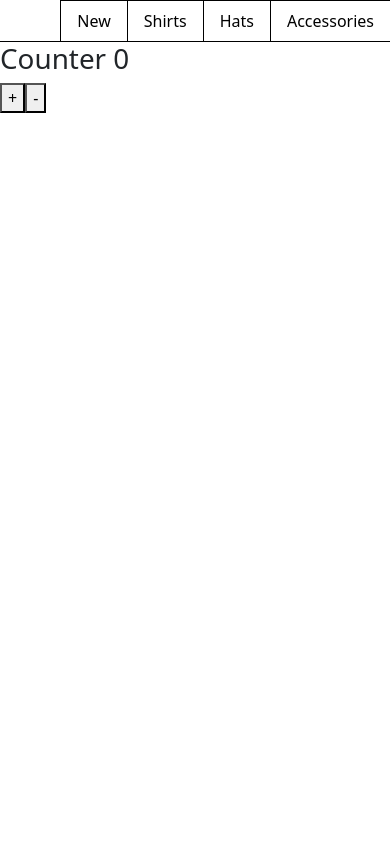
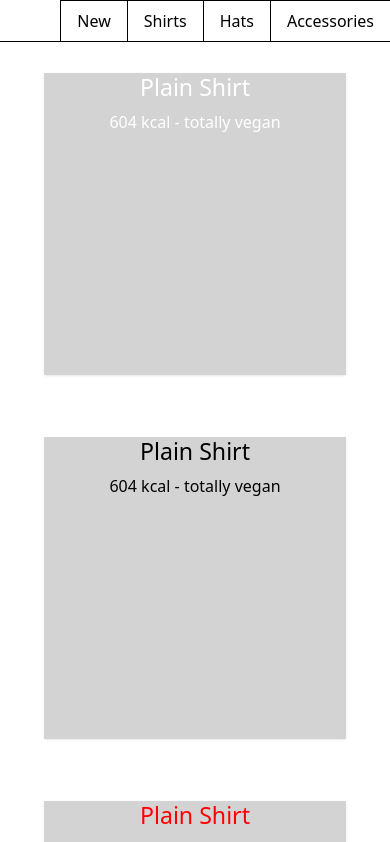
Before and after one commit to Jaredsimonelli/mock-online-shop-react, a React (Create React App) app: page / in a window 390 px wide. Shown: the top 842 px of the page. Built offline with nearby package versions, Linux system fonts and the light colour scheme.

Commit message:
grid responsivness

```diff
--- a/package.json
+++ b/package.json
@@ -7,6 +7,7 @@
     "@testing-library/react": "^11.2.7",
     "@testing-library/user-event": "^12.8.3",
     "bootstrap": "^5.0.2",
+    "font-awesome": "^4.7.0",
     "jquery": "^3.6.0",
     "react": "^17.0.2",
     "react-dom": "^17.0.2",
--- a/src/App.js
+++ b/src/App.js
@@ -8,6 +8,9 @@ import Nav from './components/Nav'
 import Accessories from './components/Accessories'
 import Hats from './components/Hats'
 import Shirts from './components/Shirts'
+import Grid from './components/Grid'
+
+import { shirtList } from './constants/consts'
 
 
 function App() {
@@ -25,11 +28,12 @@ function App() {
                     exact
                     render={(props) => (
                         <>
-                            <h1>Counter {counter}</h1>
-                            <button onClick={() => dispatch(increment(5))}>+</button>
-                            <button onClick={() => dispatch(decrement())}>-</button>
+                            <Grid items={shirtList} />
+                            {/* <h1>Counter {counter}</h1> */}
+                            {/* <button onClick={() => dispatch(increment(5))}>+</button> */}
+                            {/* <button onClick={() => dispatch(decrement())}>-</button> */}
 
-                            {isLogged ? <h3>Need to log in to see this info</h3> : ''}
+                            {/* {isLogged ? <h3>Need to log in to see this info</h3> : ''} */}
                         </>
                     )} />
                 <Route path='/shirts' component={Shirts} />
--- /dev/null
+++ b/src/components/Grid.js
@@ -0,0 +1,26 @@
+import { useLocation } from 'react-router-dom'
+
+const Grid = ({ items }) => {
+    //const location = useLocation()
+
+    return (
+        <div className="container">
+            <div className="grid">
+                {
+                    items.map(item =>
+                        < div className="box-wrapper" style={{ color: item.color }} value={item} >
+                            <div className="box">
+                                <h3>{item.name}</h3>
+                                <p> 604 kcal - totally vegan </p>
+                            </div>
+                        </div>)
+                }
+
+            </div>
+        </div>
+
+
+    )
+}
+
+export default Grid
--- a/src/components/Nav.js
+++ b/src/components/Nav.js
@@ -2,7 +2,9 @@ import { Link } from 'react-router-dom'
 
 const Nav = () => {
     return (
+        <>
             <ul id="navbar" className="nav justify-content-end" >
+
                 <li className="nav-item">
                     <Link to="/" className="nav-link" id="new">New</Link>
                 </li >
@@ -19,6 +21,7 @@ const Nav = () => {
                     <Link to="/accessories" className="nav-link" id="accessories">Accessories</Link>
                 </li >
             </ul >
+        </>
     )
 }
 
--- /dev/null
+++ b/src/constants/consts.js
@@ -0,0 +1,45 @@
+export const shirtList = [
+    {
+        name: 'Plain Shirt',
+        type: 'shirts',
+        color: 'White',
+        icon: 'tshirt',
+        sizes: ['xs', 'sm', 'md', 'lg', 'xl'],
+        msg: '',
+    },
+    {
+        name: 'Plain Shirt',
+        type: 'shirts',
+        color: 'Black',
+        icon: 'tshirt',
+        sizes: ['xs', 'sm', 'md', 'lg', 'xl'],
+        msg: '',
+    },
+    {
+        name: 'Plain Shirt',
+        type: 'shirts',
+        color: 'Red',
+        icon: 'tshirt',
+        sizes: ['xs', 'sm', 'md', 'lg', 'xl'],
+        msg: '',
+    },
+    {
+        name: 'Plain Shirt',
+        type: 'shirts',
+        color: 'Blue',
+        icon: 'tshirt',
+        sizes: ['xs', 'sm', 'md', 'lg', 'xl'],
+        msg: '',
+    }
+];
+
+export const hatList = [
+    {
+        name: 'Cowboy Hat',
+        type: 'hats',
+        color: 'Black',
+        icon: 'hat-cowboy-side',
+        sizes: [],
+        msg: '',
+    }
+];
--- a/src/index.css
+++ b/src/index.css
@@ -46,3 +46,35 @@ code {
 .fixed-top {
     position: fixed !important;
 }
+
+/* GRID Component */
+.box {
+    text-align: center;
+    box-shadow: 0 1px 3px 0 #d4d4d5, 0 0 0 1px #d4d4d5;
+    margin: 2rem;
+    padding-bottom: 1rem;
+    background-color: lightgray !important;
+    width: 300px;
+    height: 300px;
+}
+.container {
+  padding-right: 15px;
+  padding-left: 15px;
+  margin-right: auto;
+  margin-left: auto;
+}
+.grid {
+    display: flex;
+    flex-wrap: wrap;
+    justify-content: flex-start;
+
+}
+.grid .box-wrapper {
+    display: flex;
+    justify-content: center;
+    width: 100%;
+}
+@media (min-width:  728px) { .grid .box-wrapper { width: 50%;     } }
+@media (min-width: 1092px) { .grid .box-wrapper { width: 33.333%; } }
+@media (min-width: 1456px) { .grid .box-wrapper { width: 25%;     } }
+@media (min-width: 1820px) { .grid .box-wrapper { width: 20%;     } }
--- a/src/index.js
+++ b/src/index.js
@@ -5,6 +5,7 @@ import App from './App';
 import reportWebVitals from './reportWebVitals';
 
 import 'bootstrap/dist/css/bootstrap.css';
+import 'font-awesome/css/font-awesome.min.css';
 
 import { createStore } from 'redux';
 import allReducer from './redux/reducers';
```
Also changed, not shown: 1 other file (tests, documents, lock files or other folders). Lines whose indentation alone changed are shown as unchanged.
